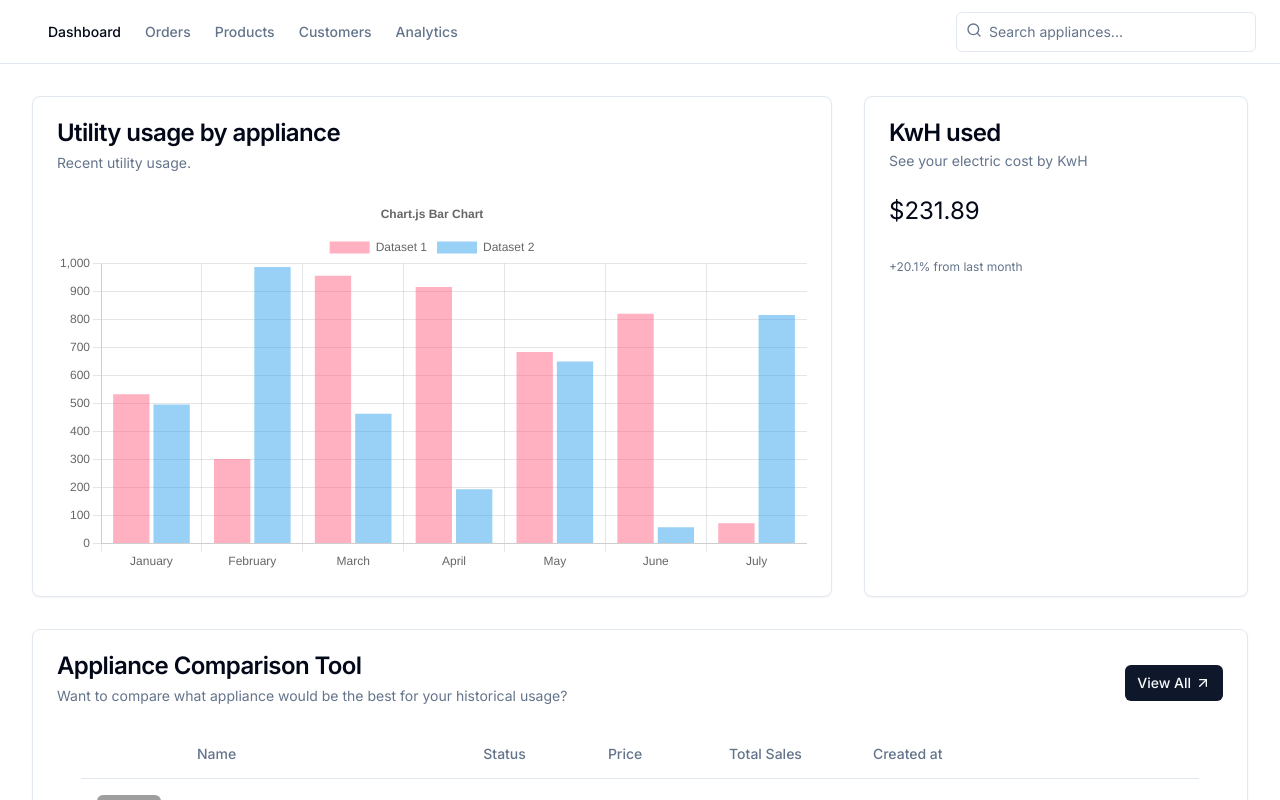
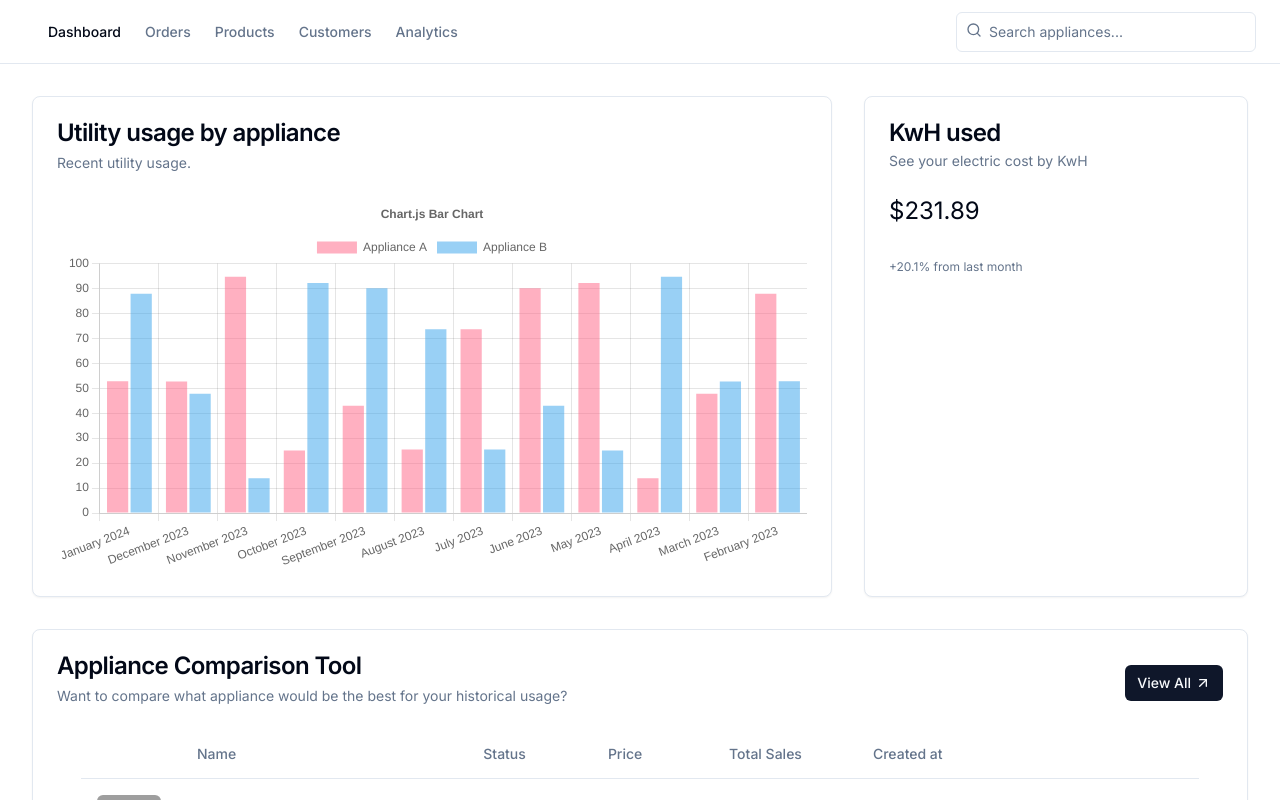
Before and after one commit to cesartheroman/install-frontend, a Next.js app: page /dashboard in a window 1280 px wide. Shown: the top 800 px of the page. Built offline with nearby package versions, Linux system fonts and the light colour scheme; grey boxes are pictures that could not be loaded.

Commit message:
refactor(bar-chart): changed data to chart with dummy data

```diff
--- a/src/app/components/BarChart.tsx
+++ b/src/app/components/BarChart.tsx
@@ -33,26 +33,69 @@ const options = {
   },
 };
 
-const labels = ["January", "February", "March", "April", "May", "June", "July"];
+interface User {
+  id: number;
+  utility: string;
+  email: string;
+  address: string;
+  city: string;
+  state: string;
+  zip: number;
+}
+
+const dummyUser: User = {
+  id: 1234,
+  utility: "Seattle City Light",
+  email: "erick.s.salvatierra@gmail.com",
+  address: "123 Elm St",
+  city: "Chicago",
+  state: "Il",
+  zip: 60007,
+};
+
+// const labels = ["January", "February", "March", "April", "May", "June", "July"];
+
+const labels = [
+  "January 2024",
+  "December 2023",
+  "November 2023",
+  "October 2023",
+  "September 2023",
+  "August 2023",
+  "July 2023",
+  "June 2023",
+  "May 2023",
+  "April 2023",
+  "March 2023",
+  "February 2023",
+];
+
+const applianceAMonthlyCosts = [
+  52.831, 52.655, 94.642, 25.031, 42.981, 25.413, 73.575, 90.008, 92.173,
+  13.962, 47.757, 87.798,
+];
+
+const applianceBMonthlyCosts = [...applianceAMonthlyCosts].reverse();
 
 const data = {
   labels,
   datasets: [
     {
-      label: "Dataset 1",
-      data: labels.map(() => faker.datatype.number({ min: 0, max: 1000 })),
+      label: "Appliance A",
+      // NOTE: think about how this data should be modelled, cost vs labels.
+      data: applianceAMonthlyCosts.map((monthlyCost) => monthlyCost),
       backgroundColor: "rgba(255, 99, 132, 0.5)",
     },
     {
-      label: "Dataset 2",
-      data: labels.map(() => faker.datatype.number({ min: 0, max: 1000 })),
+      label: "Appliance B",
+      data: applianceBMonthlyCosts.map((monthlyCost) => monthlyCost),
       backgroundColor: "rgba(53, 162, 235, 0.5)",
     },
   ],
 };
 
 const BarChart = () => {
-  return <Bar className="chart flex-auto" options={options} data={data} />;
+  return <Bar className="chart" options={options} data={data} />;
 };
 
 export default BarChart;
```
